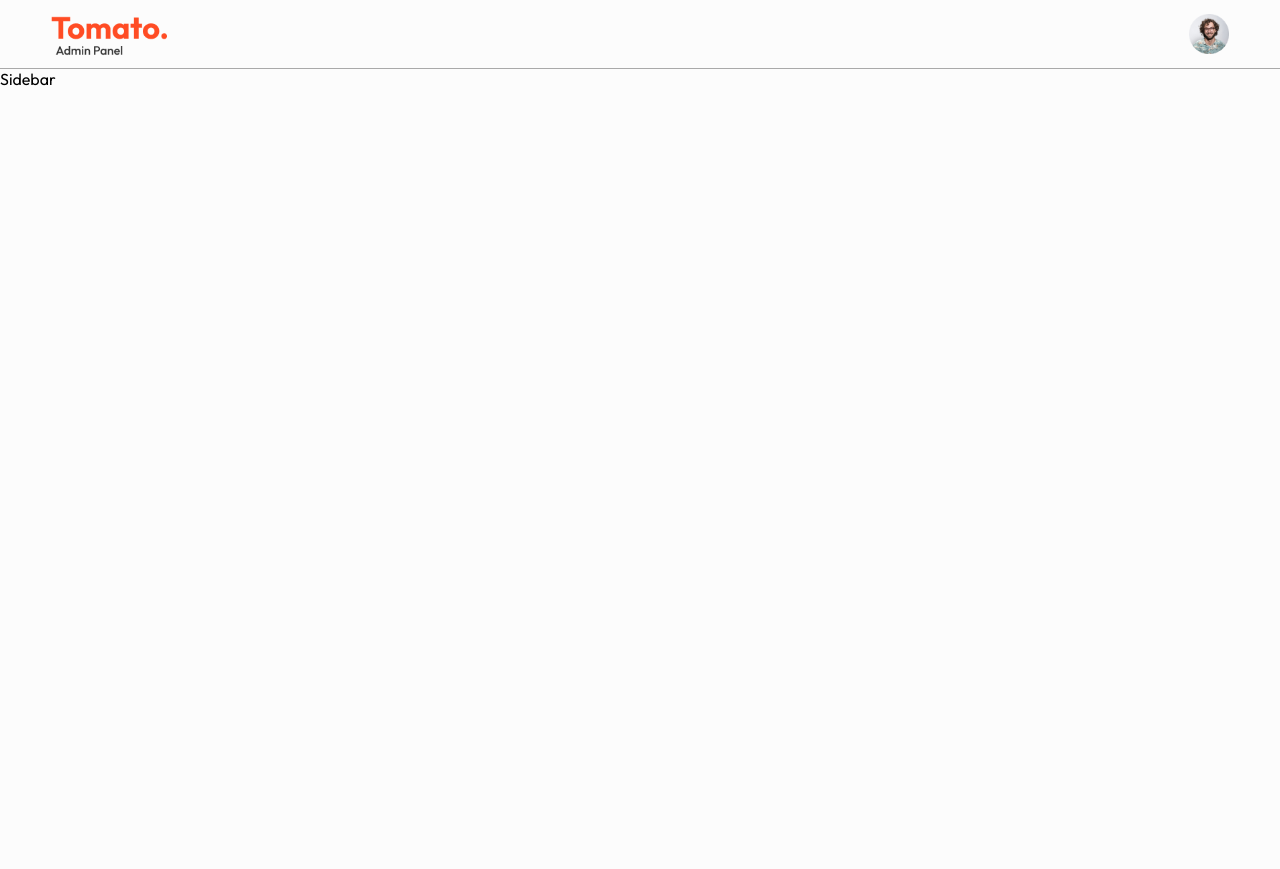
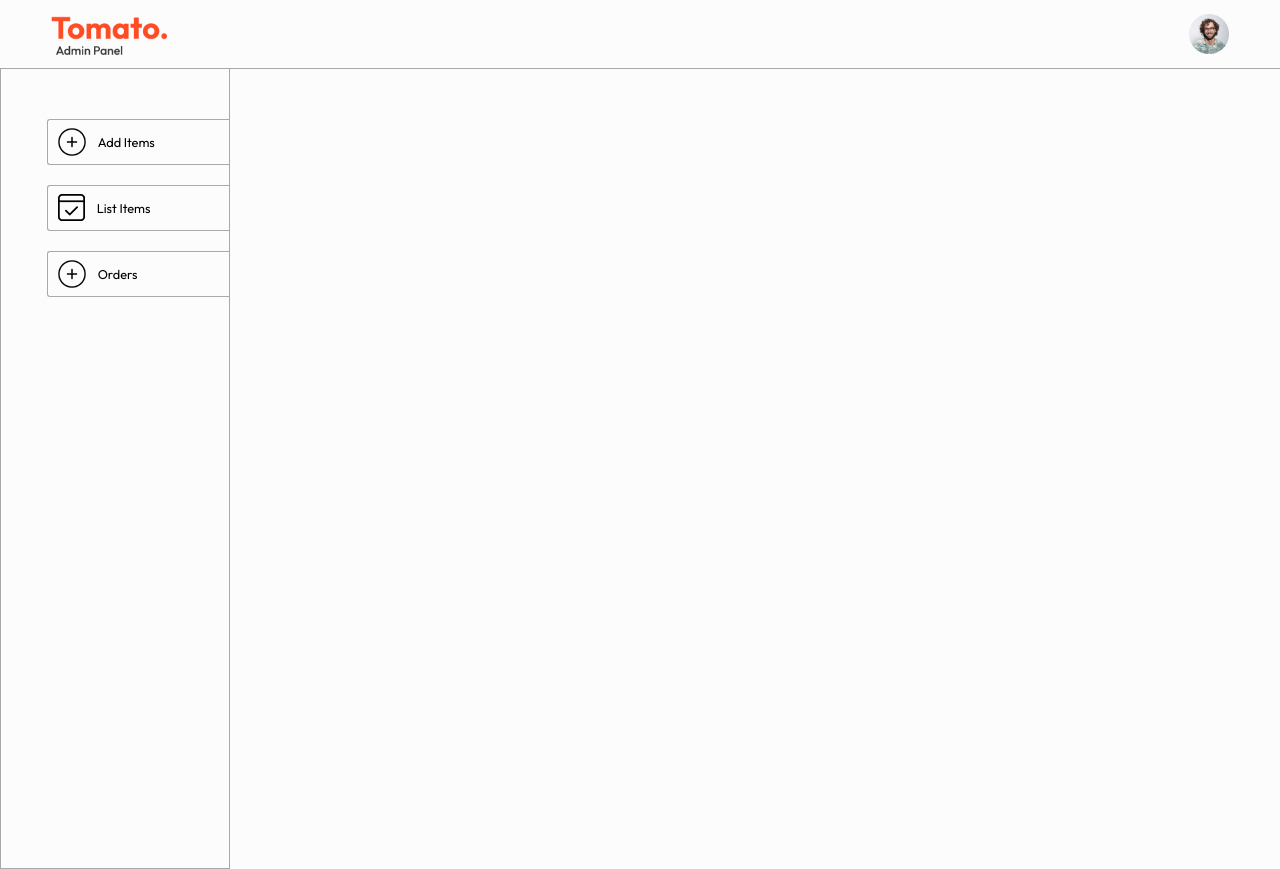
Before and after one commit to adg006/tomato, a React (Vite) app in the folder admin/: page / in a window 1280 px wide. Before the commit the page ends 800 px from the top, so only its background shows below. Built offline with nearby package versions, Linux system fonts and the light colour scheme.

Commit message:
added sidebar component

```diff
--- a/admin/src/components/sidebar/Sidebar.jsx
+++ b/admin/src/components/sidebar/Sidebar.jsx
@@ -1,7 +1,27 @@
+import { assets } from "../../assets/assets";
 import "./sidebar.css";
 
 const Sidebar = () => {
-  return <div>Sidebar</div>;
+  return (
+    <div className="sidebar">
+      <div className="sidebar-options">
+        <div className="sidebar-option">
+          <img src={assets.add_icon} alt="" />
+          <p>Add Items</p>
+        </div>
+
+        <div className="sidebar-option">
+          <img src={assets.order_icon} alt="" />
+          <p>List Items</p>
+        </div>
+
+        <div className="sidebar-option">
+          <img src={assets.add_icon} alt="" />
+          <p>Orders</p>
+        </div>
+      </div>
+    </div>
+  );
 };
 
 export default Sidebar;
--- a/admin/src/components/sidebar/sidebar.css
+++ b/admin/src/components/sidebar/sidebar.css
@@ -0,0 +1,32 @@
+.sidebar {
+  width: 18%;
+  min-height: 100vh;
+  border: 1.5px solid #a9a9a9;
+  border-top: 0;
+  font-size: max(1vw, 10px);
+}
+
+.sidebar-options {
+  padding-top: 50px;
+  padding-left: 20%;
+  display: flex;
+  flex-direction: column;
+  gap: 20px;
+}
+
+.sidebar-option {
+  display: flex;
+  align-items: center;
+  gap: 12px;
+  border: 1px solid #a9a9a9;
+  border-right: 0;
+  padding: 8px 10px;
+  border-radius: 3px 0 0 3px;
+  cursor: pointer;
+}
+
+@media (max-width: 900px) {
+  .sidebar-option p {
+    display: none;
+  }
+}
```
